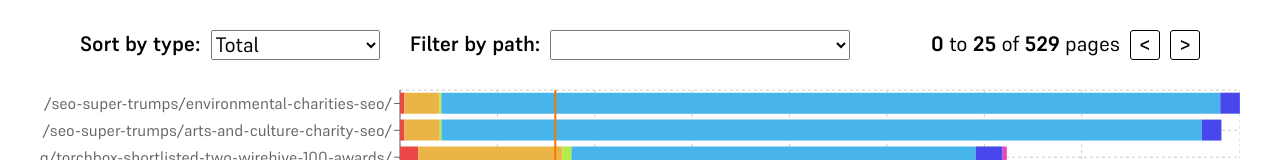
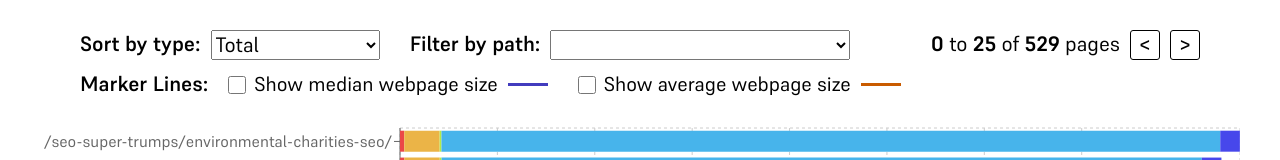
Before and after one commit to jhancock532/shadowbox, a Next.js app: page / in a window 1280 px wide. Shown: the part 254-414 px from the top of the page. Built offline with nearby package versions, Linux system fonts and the light colour scheme.

Commit message:
improve average / median line ux

```diff
--- a/src/components/RequestVisualiser/RequestSizeComparisonChart.tsx
+++ b/src/components/RequestVisualiser/RequestSizeComparisonChart.tsx
@@ -113,7 +113,6 @@ function generateWebpageRequestComparisonChartData(
 
   return paginatedResults;
 }
-
 function findTotalWebpageSizeStatistics(webpages: any[]) {
   const totalWebpageSizes = [];
 
@@ -134,14 +133,16 @@ function findTotalWebpageSizeStatistics(webpages: any[]) {
     totalWebpageSizes.push(requestTransferTotal);
   }
 
-  // When sorting by the total page size, sum all the request totals for each type
   const sortedPageSizes = totalWebpageSizes.sort((a, b) => {
     return b - a;
   });
 
+  console.log(sortedPageSizes);
+
+  //console.log(sortedPageSizes[Math.floor(sortedPageSizes.length / 2) + 6]);
+
   return {
     largestWebpageSize: sortedPageSizes[0],
-    smallestWebpageSize: sortedPageSizes[sortedPageSizes.length - 1],
     averageWebpageSize: Math.round(
       sortedPageSizes.reduce((a, b) => a + b, 0) / sortedPageSizes.length
     ),
@@ -156,6 +157,8 @@ type RequestSizeComparisonChartProps = {
   paginationStart: number;
   paginationEnd: number;
   setPaginationTotal: (value: number) => void;
+  showAverageWebpageSize: boolean;
+  showMedianWebpageSize: boolean;
 };
 
 export function RequestSizeComparisonChart({
@@ -165,6 +168,8 @@ export function RequestSizeComparisonChart({
   paginationStart,
   paginationEnd,
   setPaginationTotal,
+  showAverageWebpageSize,
+  showMedianWebpageSize,
 }: RequestSizeComparisonChartProps) {
   const orderedBarsArray = [];
 
@@ -187,12 +192,8 @@ export function RequestSizeComparisonChart({
     />
   ));
 
-  const {
-    largestWebpageSize,
-    smallestWebpageSize,
-    averageWebpageSize,
-    medianWebpageSize,
-  } = findTotalWebpageSizeStatistics(webpages);
+  const { largestWebpageSize, averageWebpageSize, medianWebpageSize } =
+    findTotalWebpageSizeStatistics(webpages);
 
   return (
     <ResponsiveContainer>
@@ -220,12 +221,20 @@ export function RequestSizeComparisonChart({
         <Tooltip />
         <Legend />
         {bars}
-        <ReferenceLine
-          x={averageWebpageSize}
-          stroke="#ff7300"
-          strokeWidth="2"
-        />
-        {/* <ReferenceLine x={medianWebpageSize} stroke="#8884d8" strokeWidth="2" /> */}
+        {showAverageWebpageSize && (
+          <ReferenceLine
+            x={averageWebpageSize}
+            stroke="#c95b00"
+            strokeWidth="3"
+          />
+        )}
+        {showMedianWebpageSize && (
+          <ReferenceLine
+            x={medianWebpageSize}
+            stroke="#423cbe"
+            strokeWidth="3"
+          />
+        )}
       </BarChart>
     </ResponsiveContainer>
   );
--- a/src/components/RequestVisualiser/RequestVisualiser.module.css
+++ b/src/components/RequestVisualiser/RequestVisualiser.module.css
@@ -111,3 +111,52 @@
   background-color: #000;
   color: white;
 }
+
+.lineMarkerOptions {
+  display: flex;
+  flex-direction: row;
+  align-items: end;
+  gap: 10px;
+  margin-top: 10px;
+}
+
+.lineMarkerOptionsTitle {
+  font-size: 1.3rem;
+  margin: 0;
+  margin-right: 10px;
+  font-weight: 600;
+}
+
+.lineMarkerOption {
+  display: flex;
+  flex-direction: row;
+  gap: 8px;
+  font-size: 1.25rem;
+  margin-right: 20px;
+  white-space: nowrap;
+}
+
+.lineMarkerOption input {
+  width: 18px;
+  height: 18px;
+  margin-top: auto;
+  margin-bottom: 4px;
+}
+
+.medianWebpageLineDemonstrator {
+  width: 40px;
+  height: 3px;
+  background-color: #423cbe;
+  display: inline-block;
+  margin-bottom: 5px;
+  margin-left: 10px;
+}
+
+.averageWebpageLineDemonstrator {
+  width: 40px;
+  height: 3px;
+  background-color: #c95b00;
+  display: inline-block;
+  margin-bottom: 5px;
+  margin-left: 10px;
+}
--- a/src/components/RequestVisualiser/RequestVisualiser.tsx
+++ b/src/components/RequestVisualiser/RequestVisualiser.tsx
@@ -37,9 +37,10 @@ const RequestVisualiser = ({ webpages }: RequestVisualiserProps) => {
     webpages.length
   );
   const [filterByPath, setFilterByPath] = useState<string>("");
-  const [showRequestSize, setShowRequestSize] = useState<"true" | "false">(
-    "true"
-  );
+  const [showAverageWebpageSize, setShowAverageWebpageSize] =
+    useState<boolean>(false);
+  const [showMedianWebpageSize, setShowMedianWebpageSize] =
+    useState<boolean>(false);
 
   const sortByTypeIdCode = useId();
   const filterByPathIdCode = useId();
@@ -143,19 +144,23 @@ const RequestVisualiser = ({ webpages }: RequestVisualiserProps) => {
           </div>
         </div>
 
-        {/* <div className={styles.lineMarkerOptions}>
+        <div className={styles.lineMarkerOptions}>
+          <p className={styles.lineMarkerOptionsTitle}>Marker Lines:</p>
           <div className={styles.lineMarkerOption}>
             <input
               type="checkbox"
-              id="show-largest-webpage-line-marker"
-              checked={true}
-              onChange={() => {}}
+              id="show-median-webpage-line-marker"
+              checked={showMedianWebpageSize}
+              onChange={() => {
+                setShowMedianWebpageSize(!showMedianWebpageSize);
+              }}
             />
             <label
               className={styles.lineMarkerLabel}
-              htmlFor="show-line-marker"
+              htmlFor="show-median-webpage-line-marker"
             >
-              Show largest webpage line marker
+              Show median webpage size
+              <div className={styles.medianWebpageLineDemonstrator}></div>
             </label>
           </div>
 
@@ -163,17 +168,20 @@ const RequestVisualiser = ({ webpages }: RequestVisualiserProps) => {
             <input
               type="checkbox"
               id="show-average-webpage-line-marker"
-              checked={true}
-              onChange={() => {}}
+              checked={showAverageWebpageSize}
+              onChange={() => {
+                setShowAverageWebpageSize(!showAverageWebpageSize);
+              }}
             />
             <label
               className={styles.lineMarkerLabel}
               htmlFor="show-average-webpage-line-marker"
             >
-              Show average webpage line marker
+              Show average webpage size
+              <div className={styles.averageWebpageLineDemonstrator}></div>
             </label>
           </div>
-        </div> */}
+        </div>
       </div>
 
       {/* Add custom class to div as responsive chart container doesn't style height correctly otherwise. */}
@@ -185,36 +193,10 @@ const RequestVisualiser = ({ webpages }: RequestVisualiserProps) => {
           paginationStart={paginationStart}
           paginationEnd={paginationEnd}
           setPaginationTotal={setPaginationTotal}
+          showAverageWebpageSize={showAverageWebpageSize}
+          showMedianWebpageSize={showMedianWebpageSize}
         />
       </div>
-
-      {/* <div className="contentContainer">
-        <div className={styles.requestSizeOrCountRadioGroup}>
-          <input
-            type="radio"
-            id="show-request-size"
-            value="true"
-            checked={showRequestSize === "true"}
-            onChange={(event) => {
-              setShowRequestSize(event.target.value as "true" | "false");
-            }}
-          />
-          <label className={styles.radioLabel} htmlFor="show-request-size">
-            Size of requests
-          </label>
-
-          <input
-            type="radio"
-            id="show-request-count"
-            value="false"
-            checked={showRequestSize === "false"}
-            onChange={(event) => {
-              setShowRequestSize(event.target.value as "true" | "false");
-            }}
-          ></input>
-          <label htmlFor="show-request-count">Number of requests</label>
-        </div>
-      </div> */}
     </div>
   );
 };
```
